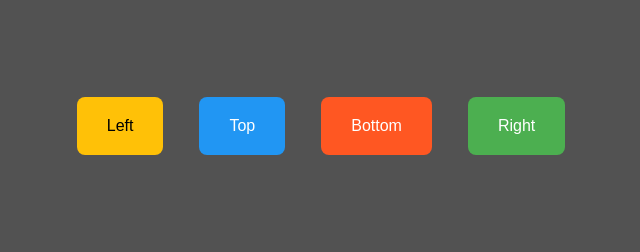
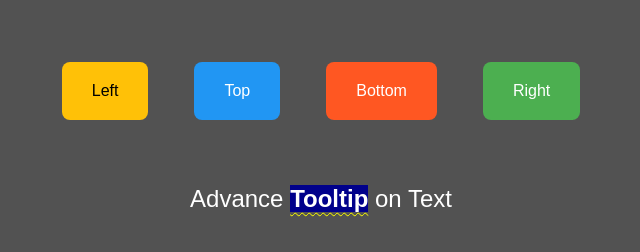
Before and after one commit to smallvi/yoyo-tooltip, a plain HTML site: page index.html in a window 1280 px wide. Shown: the part 483-735 px from the top of the page, without its empty margins (319-959 px from the left). Drawn offline with Linux system fonts and the light colour scheme.

Commit message:
style: update button responsive

```diff
--- a/styles.css
+++ b/styles.css
@@ -90,12 +90,9 @@ h1 {
     opacity: 1;
 }
 
-.buttons {
-    display: flex;
-    justify-content: center;
-    flex-wrap: wrap;
-    gap: 1rem;
-    margin-bottom: 50px;
+.buttons button {
+    display: block;
+    margin: 0 auto 60px auto;
 }
 
 button {
@@ -106,7 +103,7 @@ button {
     cursor: pointer;
     transition: background-color 0.3s, transform 0.3s;
     margin: 50px 10px;
-
+    display: block;
 }
 
 button:hover {
@@ -276,4 +273,18 @@ button:hover {
         margin: auto;
     }
 
+    .buttons {
+        display: flex;
+        justify-content: center;
+        flex-wrap: wrap;
+        gap: 1rem;
+        margin-bottom: 50px;
+    }
+
+    .buttons button {
+        margin: 15px;
+    }
+
+
+
 }
```
